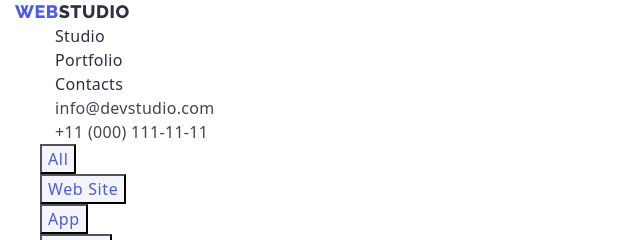
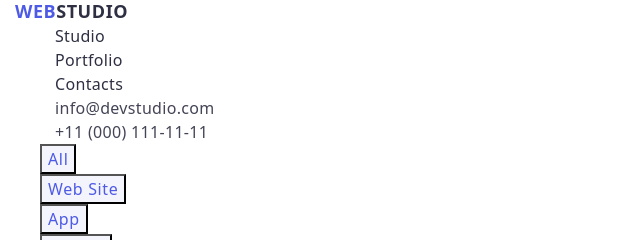
Before and after one commit to taran-yaroslav/goit-markup-hw-02., a plain HTML site: page portfolio.html in a window 1280 px wide. Shown: the top 240 px of the page, 0-640 px from the left. Drawn offline with nearby package versions, Linux system fonts and the light colour scheme.

Commit message:
Update styles.css

```diff
--- a/css/styles.css
+++ b/css/styles.css
@@ -50,7 +50,7 @@
   .logo {
 	color: var(--title-text-color);
 
-	font-family: 'Raleway', sans-serif;
+
 	font-weight: 800;
 	font-size: 18px;
 	line-height: 1.33;
```
